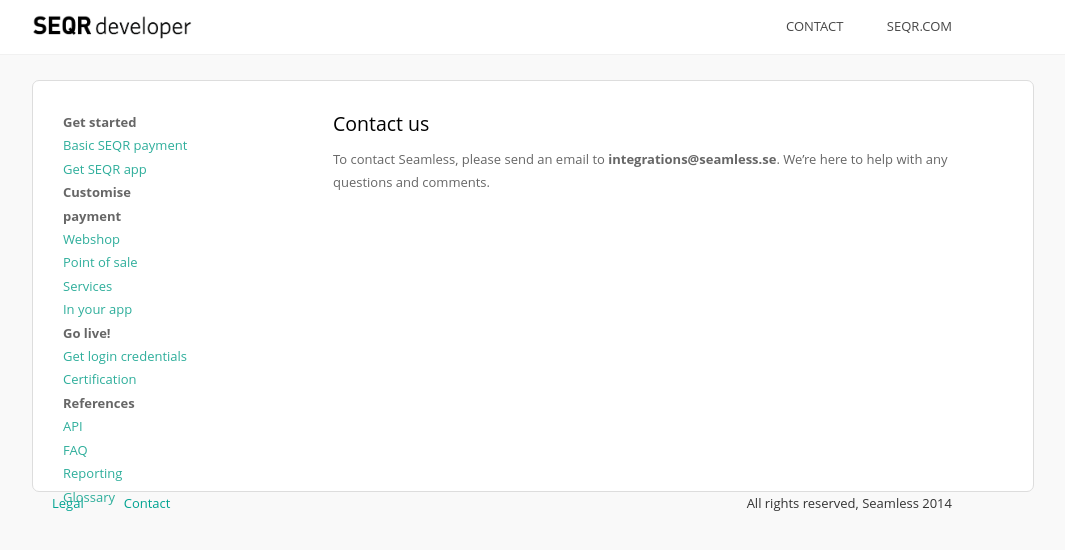
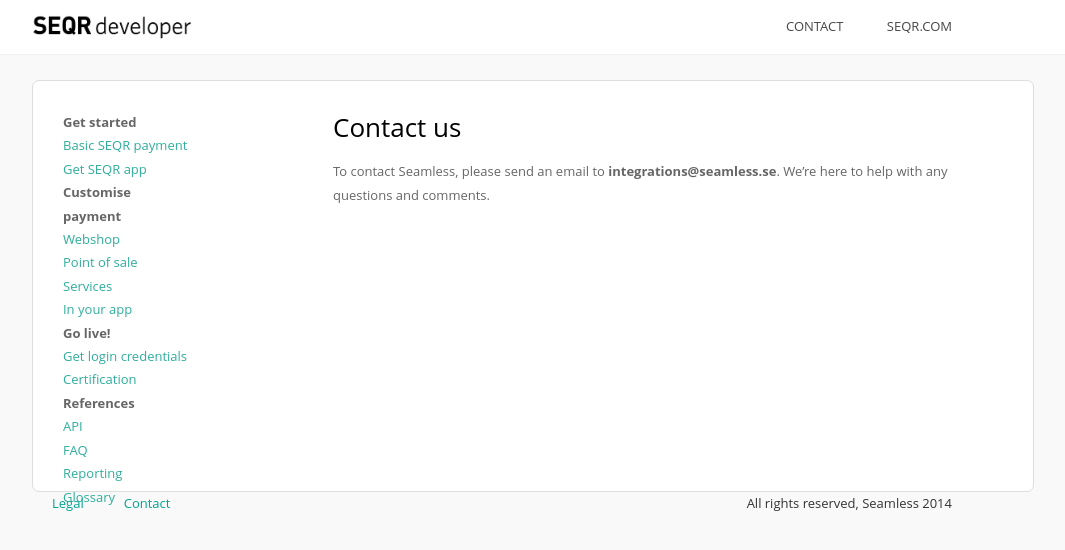
Before and after one commit to SeamlessDistribution/SeamlessDistribution.github.io, a Jekyll site: the page built from contact/index.md, in a window 1280 px wide. Shown: the top 550 px of the page, without its empty margins (138-1203 px from the left). Built offline with Jekyll 4.4.1, drawn with Linux system fonts in a browser that asks for light colours.

Commit message:
Disabled the mailform.css

```diff
--- a/_layouts/default.html
+++ b/_layouts/default.html
@@ -5,7 +5,7 @@
     <meta name="viewport" content="width=device-width, initial-scale=1.0">
 	<title>{{ page.title }}</title>
 	<link rel="stylesheet" href="/assets/css/style.css" type="text/css" />
-	<link rel="stylesheet" href="/assets/css/mailForm.css" type="text/css" />
+	<!-- link rel="stylesheet" href="/assets/css/mailForm.css" type="text/css" / -->
 	<link rel="stylesheet" href="/assets/css/pygments.css" type="text/css" />
 	<link rel="shortcut icon" href="/assets/images/favicon.ico" />
 	<script src="/assets/javascripts/modernizr-2.6.1.min.js"></script>
```
